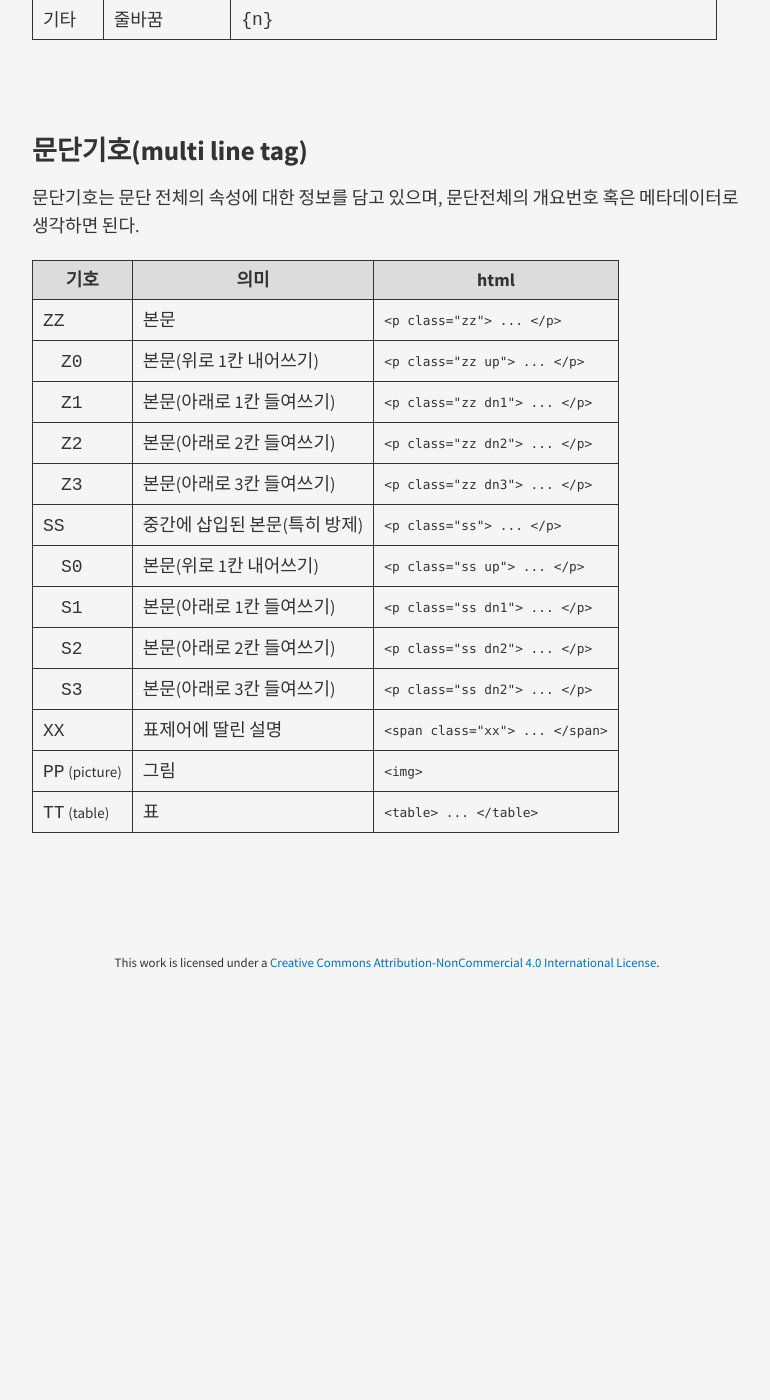
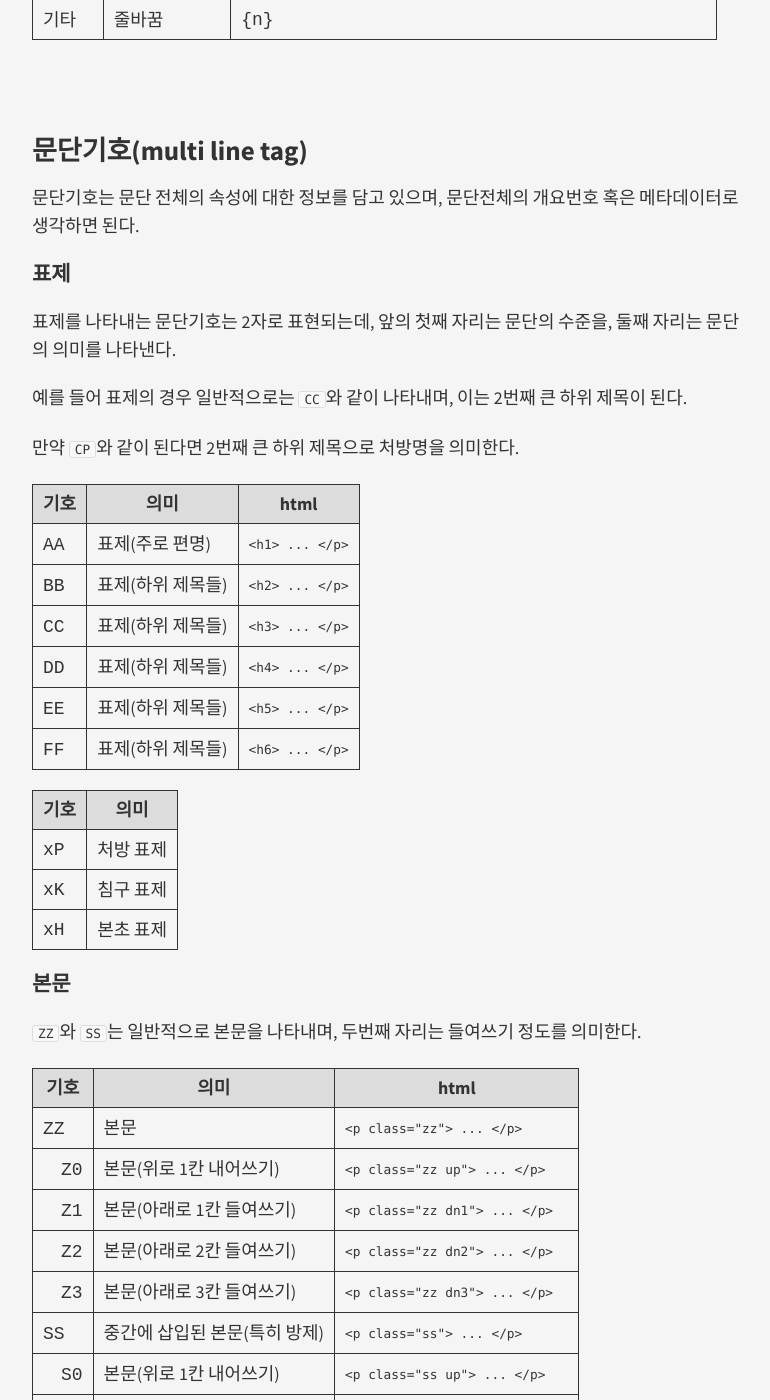
Before and after one commit to mediclassics/document, a Jekyll site: the page built from _posts/2016-02-12-markup-syntax-for-classics.md, in a window 1280 px wide and 1400 px high, scrolled down 1893 px. Shown: the whole window, without its empty margins (253-1023 px from the left). Built offline with Jekyll 4.4.1, drawn with Linux system fonts in a browser that asks for light colours; nearby versions of some CDN libraries; before the commit the page ends 2885 px from its top, so only the background shows below that; some of the changed text lies outside the part shown.

Commit message:
add posts

```diff
--- a/_posts/2016-02-12-markup-syntax-for-classics.md
+++ b/_posts/2016-02-12-markup-syntax-for-classics.md
@@ -50,6 +50,32 @@ categories: document
 
 문단기호는 문단 전체의 속성에 대한 정보를 담고 있으며, 문단전체의 개요번호 혹은 메타데이터로 생각하면 된다.
 
+### 표제
+
+표제를 나타내는 문단기호는 2자로 표현되는데, 앞의 첫째 자리는 문단의 수준을, 둘째 자리는 문단의 의미를 나타낸다.
+
+예를 들어 표제의 경우 일반적으로는 `CC`와 같이 나타내며, 이는 2번째 큰 하위 제목이 된다.
+
+만약 `CP`와 같이 된다면 2번째 큰 하위 제목으로 처방명을 의미한다.
+
+기호|의미|html
+---|---|---
+<kbd>AA</kbd>	 |	표제(주로 편명) | `<h1> ... </p>`
+<kbd>BB</kbd>	 |	표제(하위 제목들) | `<h2> ... </p>`
+<kbd>CC</kbd>	 |	표제(하위 제목들) | `<h3> ... </p>`
+<kbd>DD</kbd>	 |	표제(하위 제목들) | `<h4> ... </p>`
+<kbd>EE</kbd>	 |	표제(하위 제목들) | `<h5> ... </p>`
+<kbd>FF</kbd>	 |	표제(하위 제목들) | `<h6> ... </p>`
+
+기호|의미
+---|---
+<kbd>xP</kbd> 	|	처방 표제
+<kbd>xK</kbd> 	|	침구 표제
+<kbd>xH</kbd> 	|	본초 표제
+
+### 본문
+
+`ZZ`와 `SS`는 일반적으로 본문을 나타내며, 두번째 자리는 들여쓰기 정도를 의미한다.
 
 기호|의미|html
 ---|---|---
@@ -64,5 +90,14 @@ categories: document
 &nbsp;&nbsp;&nbsp;&nbsp;&nbsp;<kbd>S2</kbd>	|	본문(아래로 2칸 들여쓰기)    | `<p class="ss dn2"> ... </p>`
 &nbsp;&nbsp;&nbsp;&nbsp;&nbsp;<kbd>S3</kbd>	|	본문(아래로 3칸 들여쓰기)    | `<p class="ss dn2"> ... </p>`
 <kbd>XX</kbd> 	|	표제어에 딸린 설명  |   `<span class="xx"> ... </span>`
-<kbd>PP</kbd> <small>(picture)</small>	|	그림 |  `<img>`
+
+### 기타
+
+기타 도상과 표는 다음과 같이 나타낸다.
+
+기호|의미|html
+---|---|---
+<kbd>PP</kbd> <small>(picture)</small>	|	도상(그림) |  `<img>`
 <kbd>TT</kbd> <small>(table)</small>	|	표  | `<table> ... </table>`
+
+텍스트를 한 줄에 표현해야 하기 때문에 표의 경우에는 `#`로 열과 열을 구분하였고 행은 본문과 마찬가지로 줄바꿈 기호인 `{n}`으로 구분하였다.
```
Also changed, not shown: _posts/2016-07-13-고의서-원문-배포.md (added, +15 -0 lines), public/images/favicon.ico.
